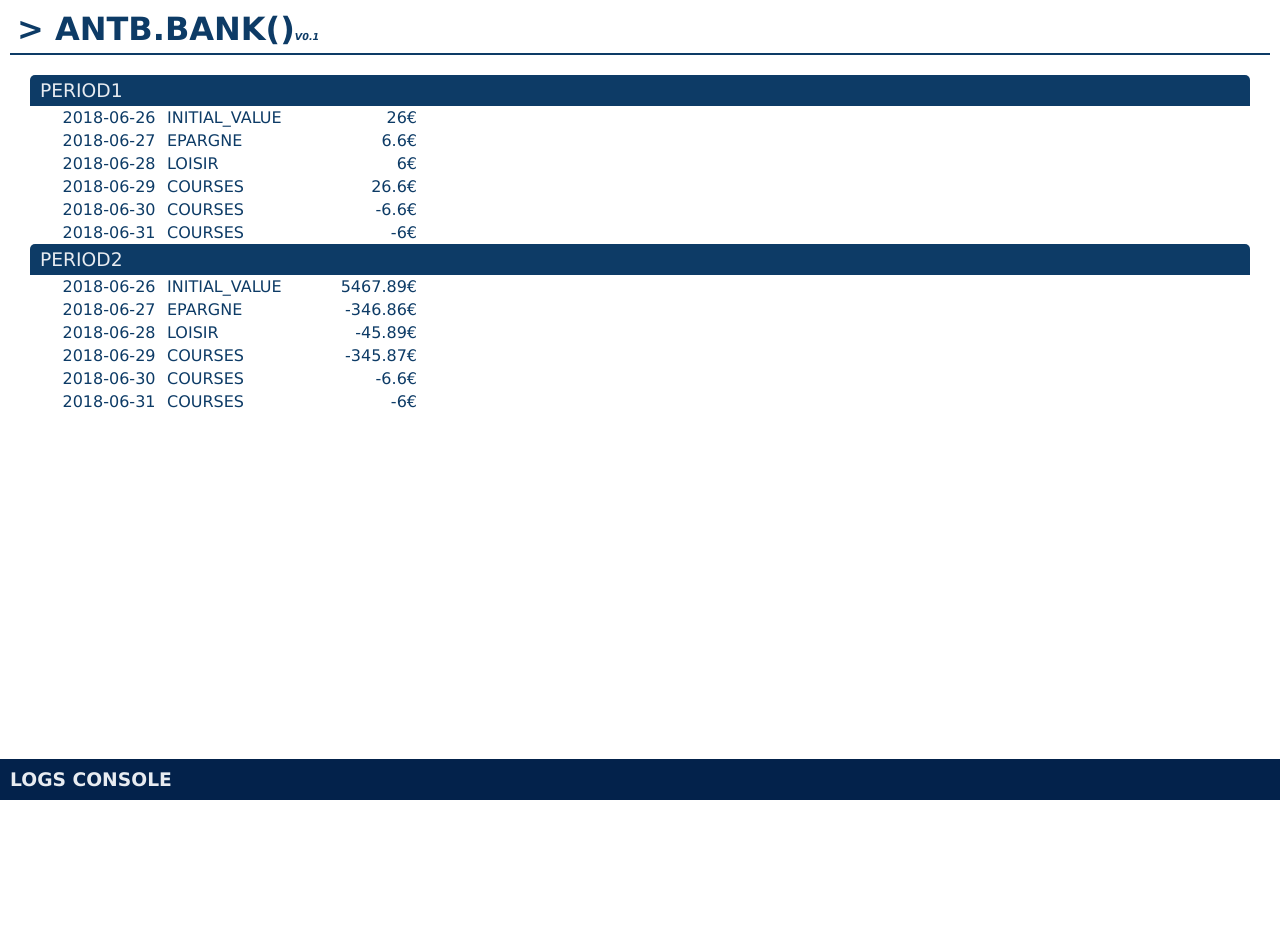
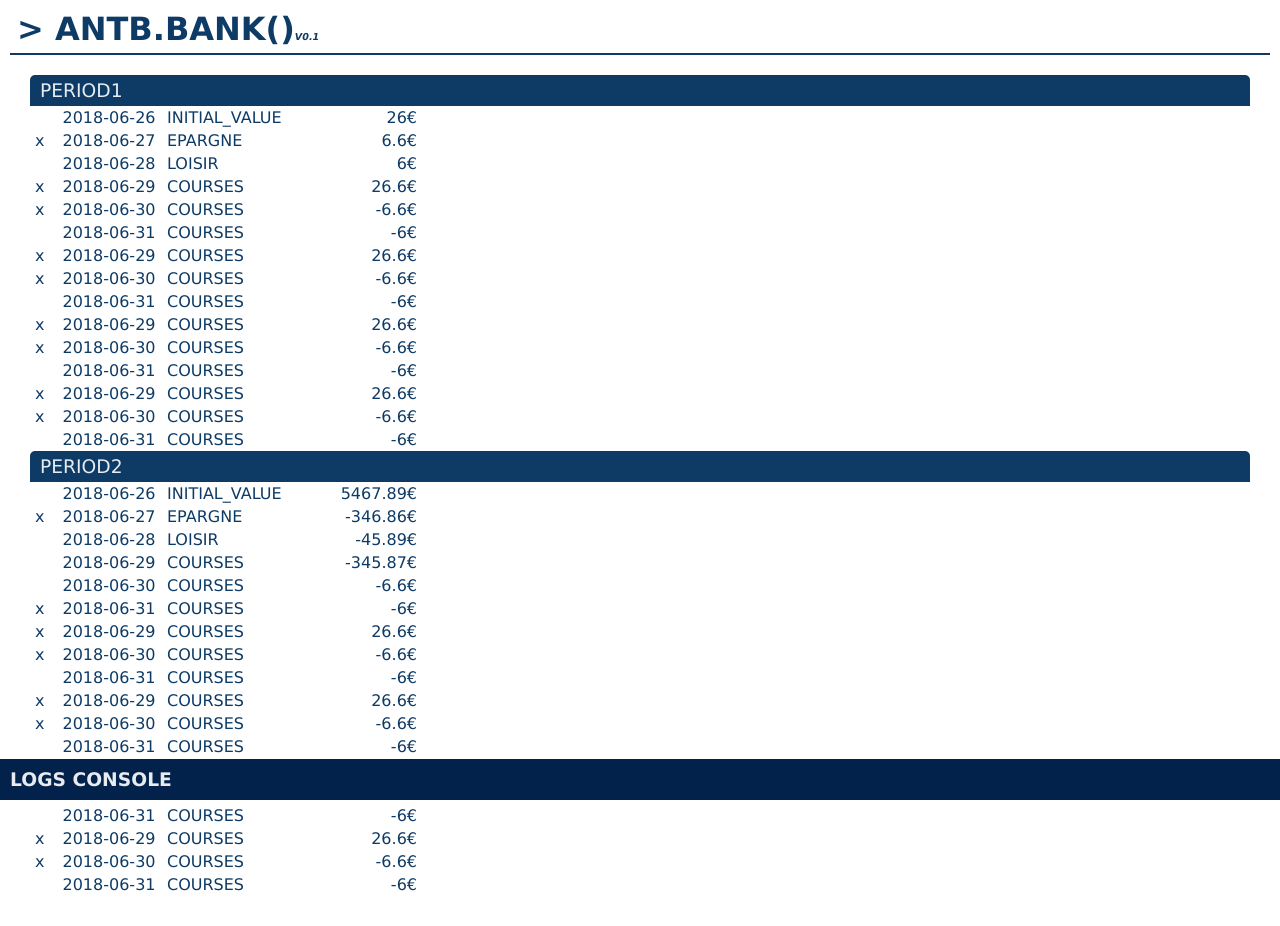
Before and after one commit to antoinebht/banking, an Angular app: page /account/1 in a window 1280 px wide. Before the commit the page ends 800 px from the top, so only its background shows below. Built offline with nearby package versions, Linux system fonts and the light colour scheme.

Commit message:
Mock : Update values

```diff
--- a/src/app/mock/accounts.ts
+++ b/src/app/mock/accounts.ts
@@ -9,10 +9,19 @@ export const ACCOUNTS: BankAccount[] = [
                 name: 'period1',
                 operations: [
                     { date: '2018-06-26', amount: 26.0, type: 'INITIAL_VALUE', comment:'', checked: false },
-                    { date: '2018-06-27', amount: 6.6, type: 'EPARGNE', comment:'', checked: false },
+                    { date: '2018-06-27', amount: 6.6, type: 'EPARGNE', comment:'', checked: true },
                     { date: '2018-06-28', amount: 6.0, type: 'LOISIR', comment:'', checked: false },
-                    { date: '2018-06-29', amount: 26.6, type: 'COURSES', comment:'', checked: false },
-                    { date: '2018-06-30', amount: -6.6, type: 'COURSES', comment:'', checked: false },
+                    { date: '2018-06-29', amount: 26.6, type: 'COURSES', comment:'', checked: true },
+                    { date: '2018-06-30', amount: -6.6, type: 'COURSES', comment:'', checked: true },
+                    { date: '2018-06-31', amount: -6.0, type: 'COURSES', comment:'', checked: false },
+                    { date: '2018-06-29', amount: 26.6, type: 'COURSES', comment:'', checked: true },
+                    { date: '2018-06-30', amount: -6.6, type: 'COURSES', comment:'', checked: true },
+                    { date: '2018-06-31', amount: -6.0, type: 'COURSES', comment:'', checked: false },
+                    { date: '2018-06-29', amount: 26.6, type: 'COURSES', comment:'', checked: true },
+                    { date: '2018-06-30', amount: -6.6, type: 'COURSES', comment:'', checked: true },
+                    { date: '2018-06-31', amount: -6.0, type: 'COURSES', comment:'', checked: false },
+                    { date: '2018-06-29', amount: 26.6, type: 'COURSES', comment:'', checked: true },
+                    { date: '2018-06-30', amount: -6.6, type: 'COURSES', comment:'', checked: true },
                     { date: '2018-06-31', amount: -6.0, type: 'COURSES', comment:'', checked: false },
                 ]
             },
@@ -20,10 +29,22 @@ export const ACCOUNTS: BankAccount[] = [
                 name: 'period2',
                 operations: [
                     { date: '2018-06-26', amount: 5467.89, type: 'INITIAL_VALUE', comment:'', checked: false },
-                    { date: '2018-06-27', amount: -346.86, type: 'EPARGNE', comment:'', checked: false },
+                    { date: '2018-06-27', amount: -346.86, type: 'EPARGNE', comment:'', checked: true },
                     { date: '2018-06-28', amount: -45.89, type: 'LOISIR', comment:'', checked: false },
                     { date: '2018-06-29', amount: -345.87, type: 'COURSES', comment:'', checked: false },
                     { date: '2018-06-30', amount: -6.6, type: 'COURSES', comment:'', checked: false },
+                    { date: '2018-06-31', amount: -6.0, type: 'COURSES', comment:'', checked: true },
+                    { date: '2018-06-29', amount: 26.6, type: 'COURSES', comment:'', checked: true },
+                    { date: '2018-06-30', amount: -6.6, type: 'COURSES', comment:'', checked: true },
+                    { date: '2018-06-31', amount: -6.0, type: 'COURSES', comment:'', checked: false },
+                    { date: '2018-06-29', amount: 26.6, type: 'COURSES', comment:'', checked: true },
+                    { date: '2018-06-30', amount: -6.6, type: 'COURSES', comment:'', checked: true },
+                    { date: '2018-06-31', amount: -6.0, type: 'COURSES', comment:'', checked: false },
+                    { date: '2018-06-29', amount: 26.6, type: 'COURSES', comment:'', checked: true },
+                    { date: '2018-06-30', amount: -6.6, type: 'COURSES', comment:'', checked: true },
+                    { date: '2018-06-31', amount: -6.0, type: 'COURSES', comment:'', checked: false },
+                    { date: '2018-06-29', amount: 26.6, type: 'COURSES', comment:'', checked: true },
+                    { date: '2018-06-30', amount: -6.6, type: 'COURSES', comment:'', checked: true },
                     { date: '2018-06-31', amount: -6.0, type: 'COURSES', comment:'', checked: false },
                 ]
             }
```
